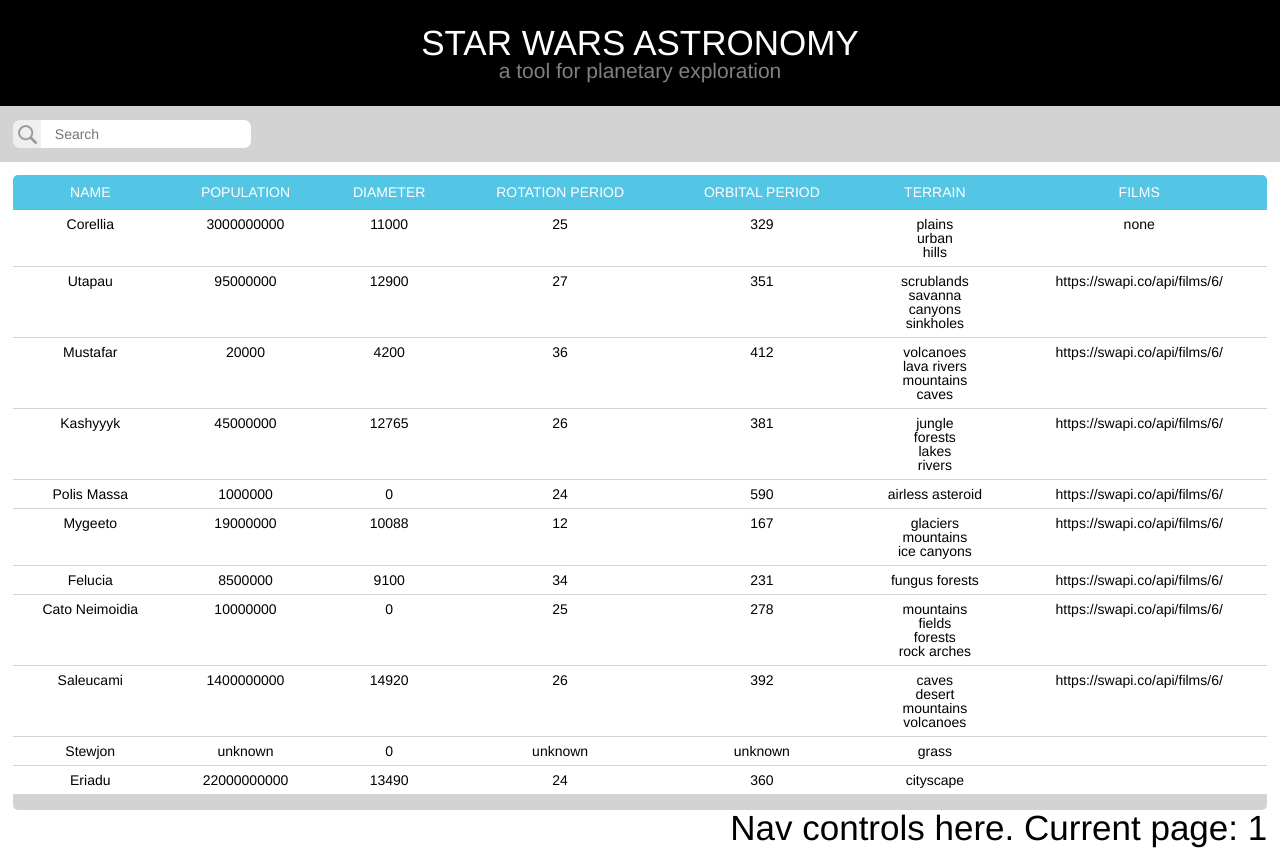
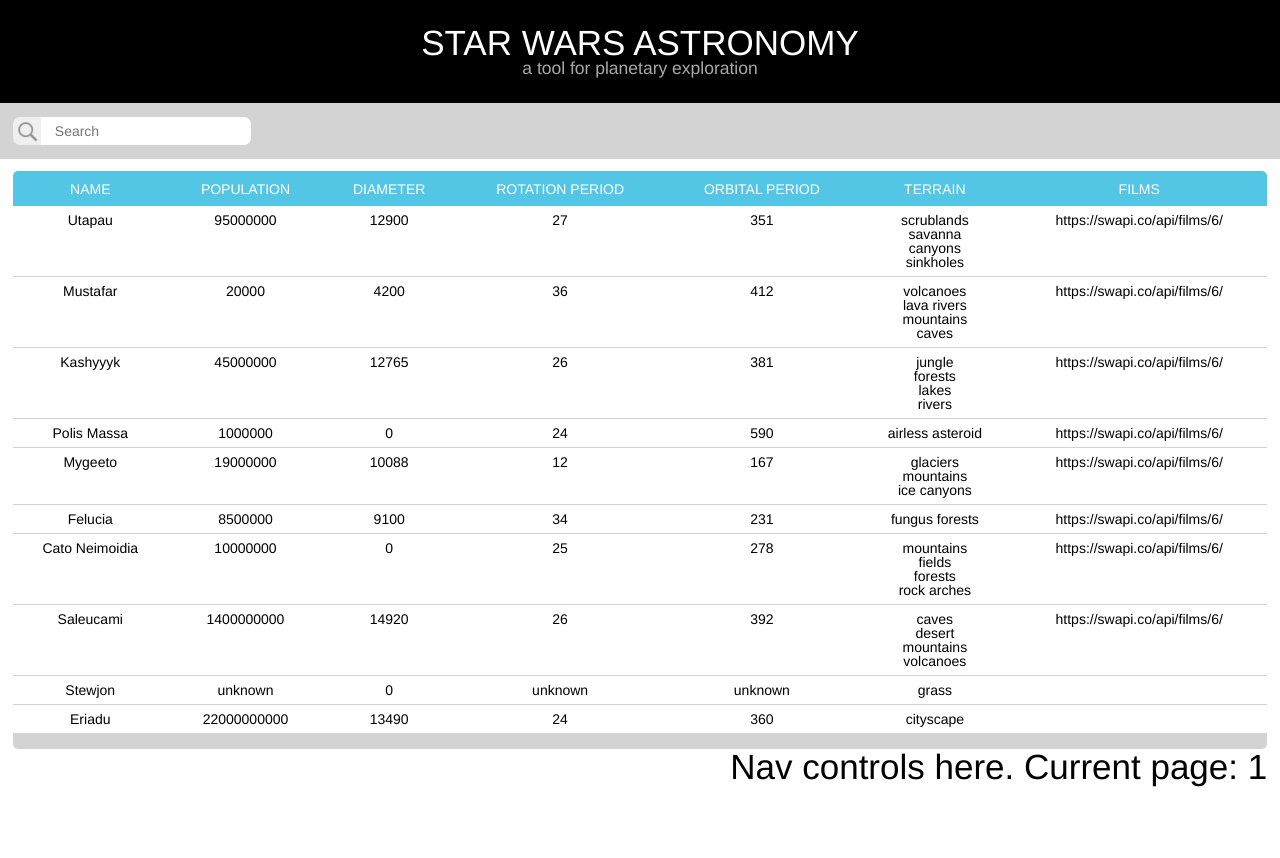
Before and after one commit to ephraimg/star-wars-astronomy, a React app: page / in a window 1280 px wide. After the commit the page ends 800 px from the top, so only its background shows below. Built offline with nearby package versions, Linux system fonts and the light colour scheme.

Commit message:
Implement search functionality

```diff
--- a/src/app/actions.js
+++ b/src/app/actions.js
@@ -7,31 +7,49 @@
         type: 'SEARCH_CHANGE',
         search
     };
-}
+};
+
+export function sort(field) {
+    return function(dispatch, getState) {
+        dispatch({
+            type: 'SORTED_SET',
+            field
+        });
+        const { sorted } = getState();
+        dispatch({
+            type: 'PLANETS_SORT',
+            sorted,
+            field
+        });
+    };
+};
 
 ///////////////////////////////////
 // API actions
+
+const baseAPI = 'https://swapi.co/api/planets/';
 
 export function fetch(search) {
     return function(dispatch) {
         dispatch({
             type: 'FETCH'
         });
-        return axios.get(search).then(
-            res => dispatch(fetchSuccess(res.data[0])),
+        const query = baseAPI + '?search=' + search;
+        return axios.get(query).then(
+            res => dispatch(fetchSuccess(res.data)),
             err => dispatch(fetchFail(err))
         );
     };
 }
 
-export function fetchSuccess(results) {
+export function fetchSuccess(planets) {
     return function(dispatch) {
         dispatch({
             type: 'FETCH_SUCCESS'
         });
         dispatch({
-            type: 'RESULTS_SET',
-            results
+            type: 'PLANETS_SET',
+            planets
         });
     };
 }
--- a/src/app/components/DataTable.jsx
+++ b/src/app/components/DataTable.jsx
@@ -1,18 +1,19 @@
 
 import React from 'react';
 
-export const DataTable = ({ data = { results: [] } }) =>
+export const DataTable = ({ data, sort }) =>
     <table>
     <tbody>
       <tr>
-        <th>NAME</th>
-        <th>POPULATION</th>
-        <th>DIAMETER</th>
-        <th>ROTATION PERIOD</th>
-        <th>ORBITAL PERIOD</th>
-        <th>TERRAIN</th>
-        <th>FILMS</th>
+        <th onClick={() => sort('name')}>NAME</th>
+        <th onClick={() => sort('population')}>POPULATION</th>
+        <th onClick={() => sort('diameter')}>DIAMETER</th>
+        <th onClick={() => sort('rotation_period')}>ROTATION PERIOD</th>
+        <th onClick={() => sort('orbital_period')}>ORBITAL PERIOD</th>
+        <th className="no-sort">TERRAIN</th>
+        <th className="no-sort">FILMS</th>
       </tr>
+{ /* sample data for testing
       <tr>
         <td>Corellia</td>
         <td>3000000000</td>
@@ -26,6 +27,7 @@
         </td>
         <td>none</td>
       </tr>
+*/ }
       { data.results.map(row =>
           <tr key={row.name}>
             <td>{row.name}</td>
@@ -38,7 +40,11 @@
                     <div key={terr}>{terr}</div>
                 )}
             </td>
-            <td>{row.films}</td>
+            <td>
+                { row.films.map(film =>
+                    <div key={film}>{film}</div>
+                )}
+            </td>
           </tr>
         )}
     </tbody>
--- a/src/app/components/Search.jsx
+++ b/src/app/components/Search.jsx
@@ -1,14 +1,23 @@
 
 import React from 'react';
+import { Spinner } from './Spinner';
 
 export const Search = props => (
     <div className="search">
-        <button className="search-button">
-            {/* bg icon here */}
-        </button><input
+        <button
+            className="search-button"
+            onClick={props.handleClick}
+            /* prevent focus on button */
+            onMouseDown={e => e.preventDefault()} >
+        {/* bg icon here */}
+        </button>
+        <input
             className="search-input"
             placeholder="Search"
-            onChange={props.changeSearch} >
+            value={props.search}
+            onChange={props.changeSearch}
+            onKeyDown={props.handleKeyPress} >
         </input>
+        { props.fetching ? <Spinner /> : null }
     </div>
 );
--- /dev/null
+++ b/src/app/components/Spinner.jsx
@@ -0,0 +1,6 @@
+
+import React from 'react';
+
+export const Spinner = props => (
+    <img className="spinner" src="/src/app/images/planet.gif" />
+);
--- a/src/app/containers/Main.jsx
+++ b/src/app/containers/Main.jsx
@@ -1,7 +1,7 @@
 
 import React from 'react';
 import { connect } from 'react-redux';
-
+import { getPage, sort } from '../actions';
 import { DataTable } from '../components/DataTable';
 import { Nav } from '../components/Nav';
 
@@ -12,10 +12,10 @@
     }
 
     render() {
-        const { search, results, page, getPage } = this.props;
+        const { search, planets, page, getPage, sort } = this.props;
         return (
             <div className="main">
-                <DataTable data={results} />
+                <DataTable data={planets} sort={sort} />
                 <Nav page={page} getPage={page => getPage(search, page)} />
             </div>
         );
@@ -26,14 +26,16 @@
 const mapStateToProps = state => {
     return {
         search: state.search,
-        results: state.results,
+        planets: state.planets,
+        sorted: state.sorted,
         page: state.page
     }
 };
 
 const mapDispatchToProps = dispatch => {
     return {
-        getPage: (search, page) => dispatch(getPage(search, page))
+        getPage: (search, page) => dispatch(getPage(search, page)),
+        sort: field => dispatch(sort(field))
     }
 };
 
--- a/src/app/containers/Search.jsx
+++ b/src/app/containers/Search.jsx
@@ -3,31 +3,39 @@
 import { connect } from 'react-redux';
 
 import { Search as SearchComp } from '../components/Search';
-import { changeSearch } from '../actions';
+import { changeSearch, fetch } from '../actions';
 
 let Search = class extends React.Component {
 
     constructor(props) {
         super(props);
+        this.fetchCurrentSearch = this.fetchCurrentSearch.bind(this);
     }
-
+    fetchCurrentSearch() {
+        this.props.fetch(this.props.search);
+    }
     render() {  return (
         <SearchComp
             search={this.props.search}
+            fetching={this.props.fetching}
             changeSearch={this.props.changeSearch}
+            handleClick={this.fetchCurrentSearch}
+            handleKeyPress={e => e.keyCode === 13 ? this.fetchCurrentSearch() : null}
         /> );
     }
 };
 
 const mapStateToProps = state => {
     return {
-        search: state.search
+        search: state.search,
+        fetching: state.fetching
     }
 };
 
 const mapDispatchToProps = dispatch => {
     return {
-        changeSearch: e => dispatch(changeSearch(e.target.value))
+        changeSearch: e => dispatch(changeSearch(e.target.value)),
+        fetch: search => dispatch(fetch(search))
     }
 };
 
--- a/src/app/reducer.js
+++ b/src/app/reducer.js
@@ -34,19 +34,44 @@
         return action.search;
     }
 
+    if (action.type === 'FETCH') {
+        return '';
+    }
+
     return state;
 };
 
 import { sampleData2 } from './sampleData';
-const initialResultsState = sampleData2;
-export const results = (state, action) => {
+const initialPlanetsState = sampleData2;
+export const planets = (state, action) => {
 
     if (typeof state === 'undefined') {
-        return initialResultsState;
+        return initialPlanetsState;
     }
 
-    if (action.type === 'RESULTS_SET') {
-        return action.results;
+    if (action.type === 'PLANETS_SET') {
+        return action.planets;
+    }
+
+    if (action.type === 'PLANETS_SORT') {
+        const compareAlph = (a, b) => {
+            if (a[action.field] < b[action.field]) { return -1; }
+            if (a[action.field] > b[action.field]) { return 1; }
+            return 0;
+        };
+        const compareNum = (a, b) => {
+            return (+a[action.field] || 0) - (+b[action.field] || 0);
+        }
+        let compare;
+        if (action.field === 'name') {
+            compare = compareAlph;
+        } else {
+            compare = compareNum;
+        }
+        const ordered = action.sorted.order === 'asc'
+            ? [...state.results].sort((a, b) => compare(a, b))
+            : [...state.results].sort((a, b) => compare(b, a));
+        return Object.assign({}, state, { results: ordered });
     }
 
     return state;
@@ -67,9 +92,31 @@
 };
 
 
+const initialSortedState = { field: null, order: 'desc' };
+export const sorted = (state, action) => {
+
+    if (typeof state === 'undefined') {
+        return initialSortedState;
+    }
+
+    if (action.type === 'SORTED_SET') {
+        const flip = { 'asc': 'desc', 'desc': 'asc' };
+        const newOrder = state.field === action.field
+            ? flip[state.order]
+            : state.order;
+        return {
+            field: action.field,
+            order: newOrder
+        };
+    }
+
+    return state;
+};
+
 export const reducer = combineReducers({
     fetching,
+    sorted,
     search,
-    results,
+    planets,
     page
 });
--- a/src/app/styles.css
+++ b/src/app/styles.css
@@ -70,8 +70,8 @@
 }
 
 h3 {
-    font-size: 1.5rem;
-    color: gray;
+    font-size: 1.25rem;
+    color: DarkGray;
 }
 
 .banner {
@@ -89,20 +89,23 @@
     padding: 1rem 1%;
 }
 
-.search-input {
-    width: 15rem;
-    border-top-right-radius: 0.5rem;
-    border-bottom-right-radius: 0.5rem;
-}
-
 .search-button {
-    float: left;
+    display: inline-block;
+    vertical-align: top;
     width: 2rem;
     border-top-left-radius: 0.5rem;
     border-bottom-left-radius: 0.5rem;
     background-image: url("/src/app/images/search-icon.png");
     background-size: contain;
     cursor: pointer;
+}
+
+.search-input {
+    display: inline-block;
+    vertical-align: top;
+    width: 15rem;
+    border-top-right-radius: 0.5rem;
+    border-bottom-right-radius: 0.5rem;
 }
 
 .search-input, .search-button {
@@ -112,9 +115,17 @@
     padding: 0 1rem;
 }
 
+.spinner {
+    display: inline-block;
+    vertical-align: top;
+    height: 2rem;
+    margin-left: 0.5rem;
+}
+
 .main {
     width: 100%;
     padding: 1%;
+    overflow-x: scroll;
 }
 
 table {
@@ -131,6 +142,11 @@
     font-weight: 200;
     padding: 0.75rem;
     text-align: center;
+    cursor: pointer;
+}
+
+.no-sort {
+    cursor: default;
 }
 
 td {
```
Also changed, not shown: src/app/images/planet.gif (added).
